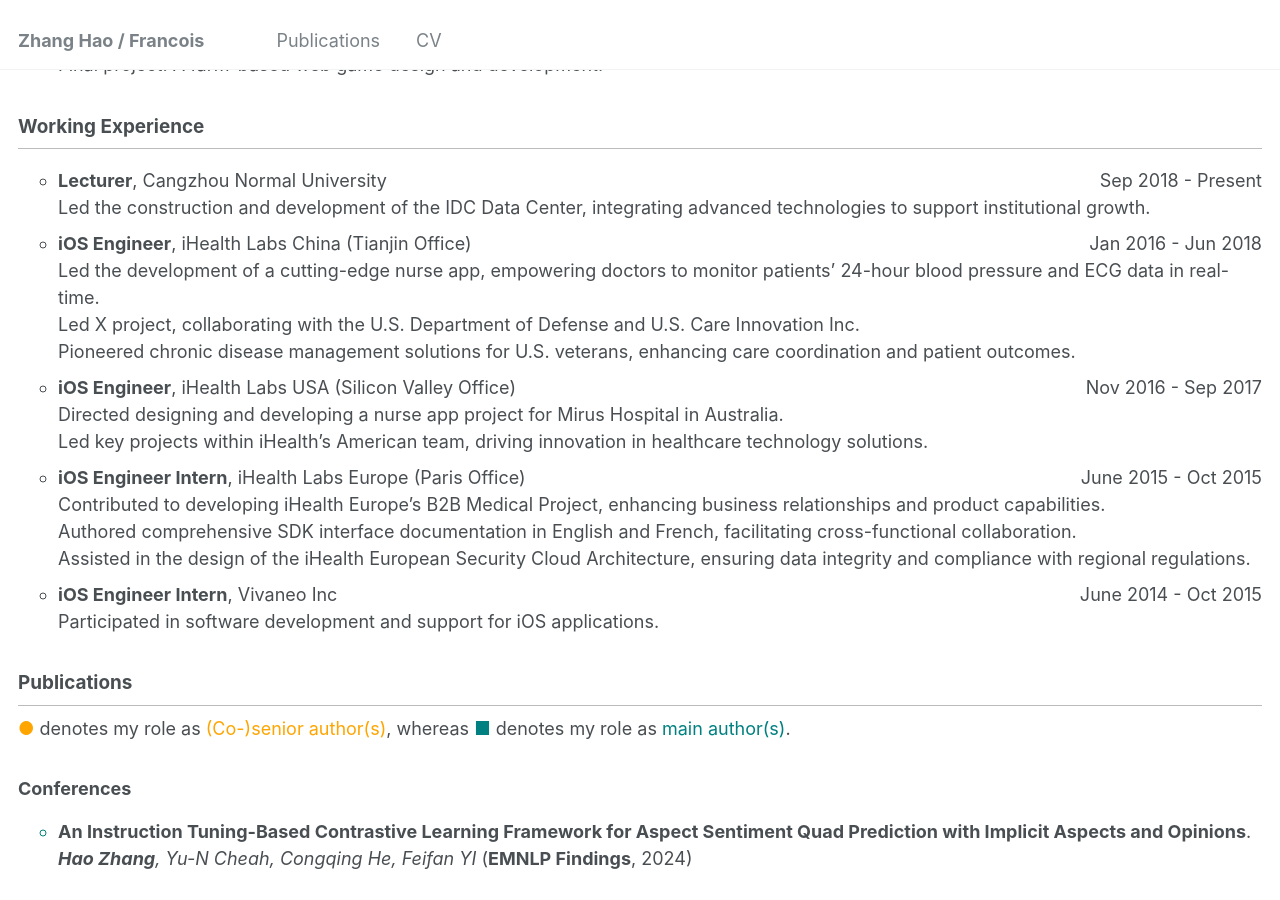
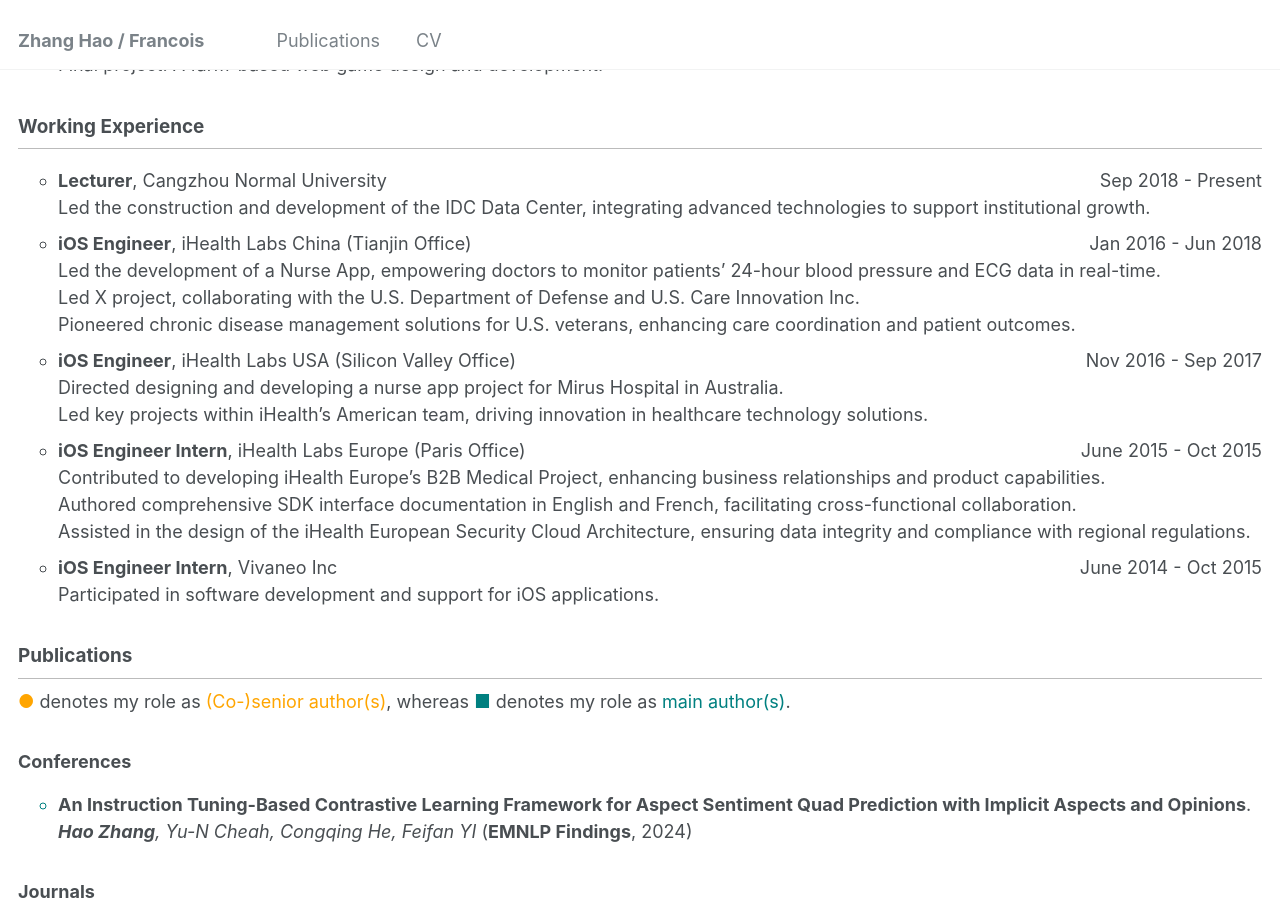
Before and after one commit to sydmou/sydmou.github.io, a Jekyll site: the page built from _pages/cv.md, in a window 1280 px wide and 900 px high, scrolled down 569 px. Built offline with Jekyll 4.4.1, drawn with Linux system fonts in a browser that asks for light colours.

Commit message:
Update cv.md

```diff
--- a/_pages/cv.md
+++ b/_pages/cv.md
@@ -31,7 +31,7 @@ redirect_from:
 * **Lecturer**, Cangzhou Normal University <span style="float: right;">Sep 2018 - Present</span>\
    <span class='desc'>Led the construction and development of the IDC Data Center, integrating advanced technologies to support institutional growth. </span>
 * **iOS Engineer**, iHealth Labs China (Tianjin Office) <span style="float: right;">Jan 2016 - Jun 2018</span>\
-   <span class='desc'>Led the development of a cutting-edge nurse app, empowering doctors to monitor patients' 24-hour blood pressure and ECG data in real-time. </span>\
+   <span class='desc'>Led the development of a Nurse App, empowering doctors to monitor patients' 24-hour blood pressure and ECG data in real-time. </span>\
    <span class='desc'>Led X project, collaborating with the U.S. Department of Defense and U.S. Care Innovation Inc. </span>\
    <span class='desc'>Pioneered chronic disease management solutions for U.S. veterans, enhancing care coordination and patient outcomes. </span>
 * **iOS Engineer**, iHealth Labs USA (Silicon Valley Office) <span style="float: right;">Nov 2016 - Sep 2017</span>\
```
